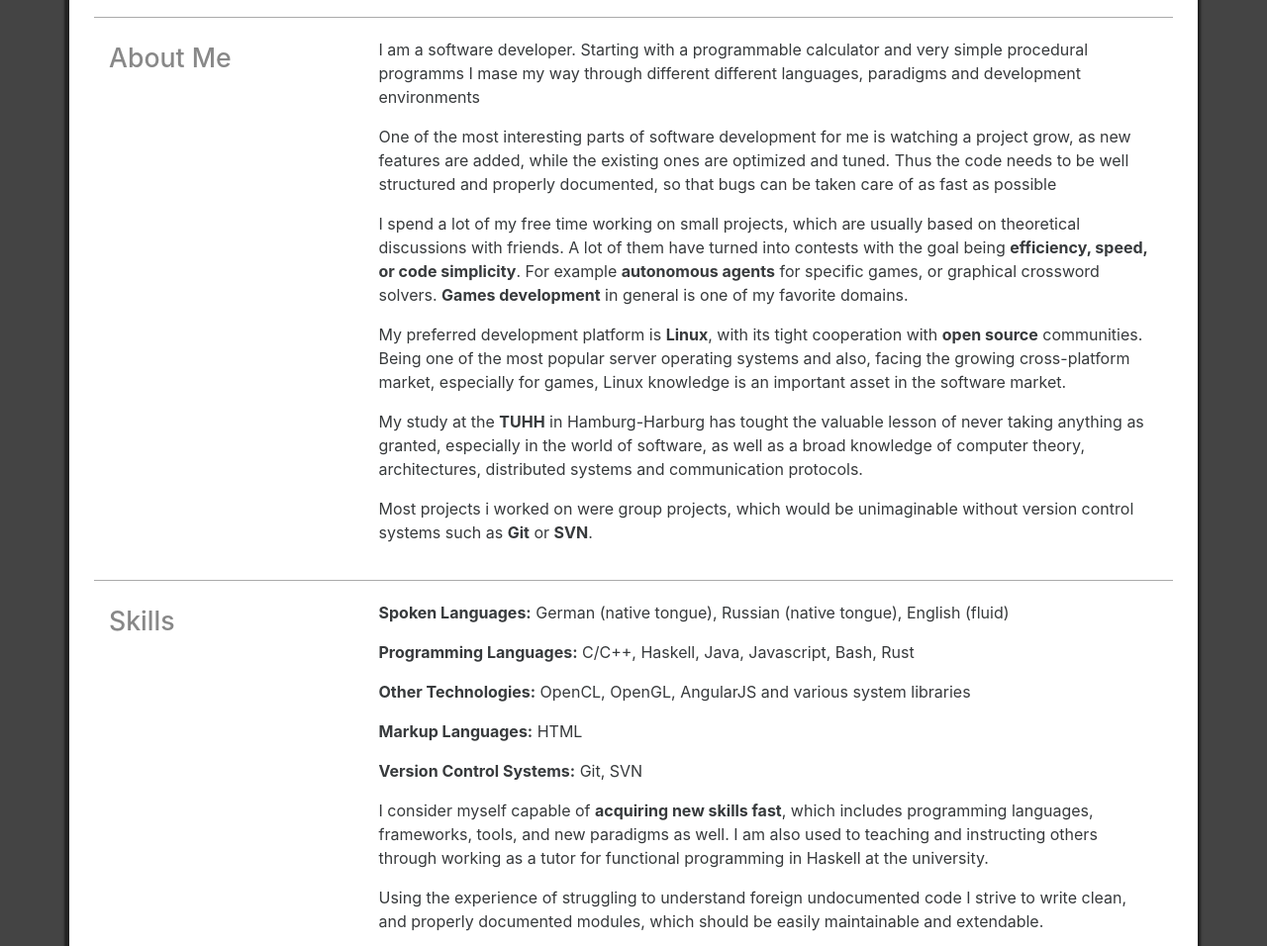
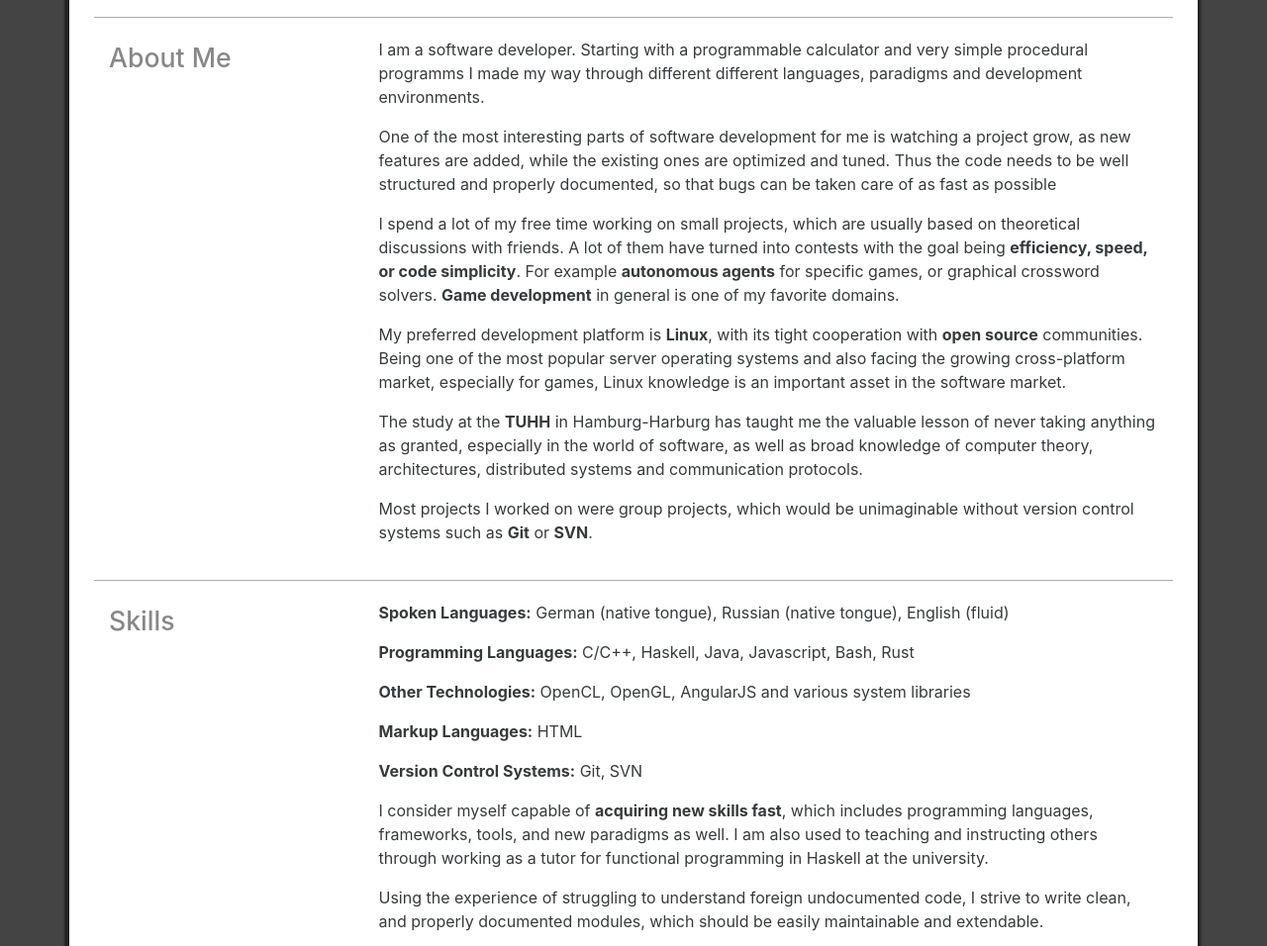
Before and after one commit to alexd2580/alexd2580.github.io, a website: page index.html in a window 1280 px wide. Shown: the part 343-1299 px from the top of the page at 99% size. Drawn offline with nearby package versions, Linux system fonts and the light colour scheme.

Commit message:
fix README

```diff
--- a/index.html
+++ b/index.html
@@ -33,12 +33,12 @@
                 <h2>About Me</h2>
             </div>
             <div class="col-md-9">
-                <p>I am a software developer. Starting with a programmable calculator and very simple procedural programms I mase my way through different different languages, paradigms and development environments</p>
+                <p>I am a software developer. Starting with a programmable calculator and very simple procedural programms I made my way through different different languages, paradigms and development environments.</p>
                 <p>One of the most interesting parts of software development for me is watching a project grow, as new features are added, while the existing ones are optimized and tuned. Thus the code needs to be well structured and properly documented, so that bugs can be taken care of as fast as possible</p>
-                <p>I spend a lot of my free time working on small projects, which are usually based on theoretical discussions with friends. A lot of them have turned into contests with the goal being <b>efficiency, speed, or code simplicity</b>. For example <b>autonomous agents</b> for specific games, or graphical crossword solvers. <b>Games development</b> in general is one of my favorite domains.</p>
-                <p>My preferred development platform is <b>Linux</b>, with its tight cooperation with <b>open source</b> communities. Being one of the most popular server operating systems and also, facing the growing cross-platform market, especially for games, Linux knowledge is an important asset in the software market.</p>
-                <p>My study at the <b>TUHH</b> in Hamburg-Harburg has tought the valuable lesson of never taking anything as granted, especially in the world of software, as well as a broad knowledge of computer theory, architectures, distributed systems and communication protocols.</p>
-                <p>Most projects i worked on were group projects, which would be unimaginable without version control systems such as <b>Git</b> or <b>SVN</b>.</p>
+                <p>I spend a lot of my free time working on small projects, which are usually based on theoretical discussions with friends. A lot of them have turned into contests with the goal being <b>efficiency, speed, or code simplicity</b>. For example <b>autonomous agents</b> for specific games, or graphical crossword solvers. <b>Game development</b> in general is one of my favorite domains.</p>
+                <p>My preferred development platform is <b>Linux</b>, with its tight cooperation with <b>open source</b> communities. Being one of the most popular server operating systems and also facing the growing cross-platform market, especially for games, Linux knowledge is an important asset in the software market.</p>
+                <p>The study at the <b>TUHH</b> in Hamburg-Harburg has taught me the valuable lesson of never taking anything as granted, especially in the world of software, as well as broad knowledge of computer theory, architectures, distributed systems and communication protocols.</p>
+                <p>Most projects I worked on were group projects, which would be unimaginable without version control systems such as <b>Git</b> or <b>SVN</b>.</p>
             </div>
         </div>
         <div class="row lined spaced">
@@ -52,7 +52,7 @@
                 <p><b>Markup Languages:</b> HTML</p>
                 <p><b>Version Control Systems:</b> Git, SVN</p>
                 <p>I consider myself capable of <b>acquiring new skills fast</b>, which includes programming languages, frameworks, tools, and new paradigms as well. I am also used to teaching and instructing others through working as a tutor for functional programming in Haskell at the university.</p>
-                <p>Using the experience of struggling to understand foreign undocumented code I strive to write clean, and properly documented modules, which should be easily maintainable and extendable.</p>
+                <p>Using the experience of struggling to understand foreign undocumented code, I strive to write clean, and properly documented modules, which should be easily maintainable and extendable.</p>
                 <p>I am familiar with different kinds of abstractions, data structures, code modularization, and paralellized execution.</p>
             </div>
         </div>
@@ -76,7 +76,7 @@
                 <div class="row spaced">
                     <div class="col-md-12">
                         <h4>University <small>(2012-10 - approximately 2016-08)</small></h4>
-                        <p>This year i am concluding my study at the <b>TUHH (Technical University of Hamburg-Harburg)</b> in the course <b>Computational Informatics (B.Sc.)</b>.</p>
+                        <p>This year I am concluding my study at the <b>TUHH (Technical University of Hamburg-Harburg)</b> in the course <b>Computational Informatics (B.Sc.)</b>.</p>
                         <p>Currently I write my bachelor thesis about the extension of an integrated circuit reverse engineering framework by power channel analysis and abstractions of the input alphabet.</p>
                     </div>
                 </div>
@@ -90,7 +90,7 @@
                 <div class="row spaced">
                     <div class="col-md-12">
                         <h4>Tutor for Functional Programming in Haskell <small>(2013-10 - 2015-03)</small></h4>
-                        <p>This work includes supervising weekly pair programming sessions, answering and explaining how to solve particular problems, as well as checking on the students' progress.</p>
+                        <p>This work includes supervising weekly pair programming sessions, explaining how to solve particular problems, as well as checking on the students' progress.</p>
                     </div>
                 </div>
             </div>
```
Also changed, not shown: README.md.
